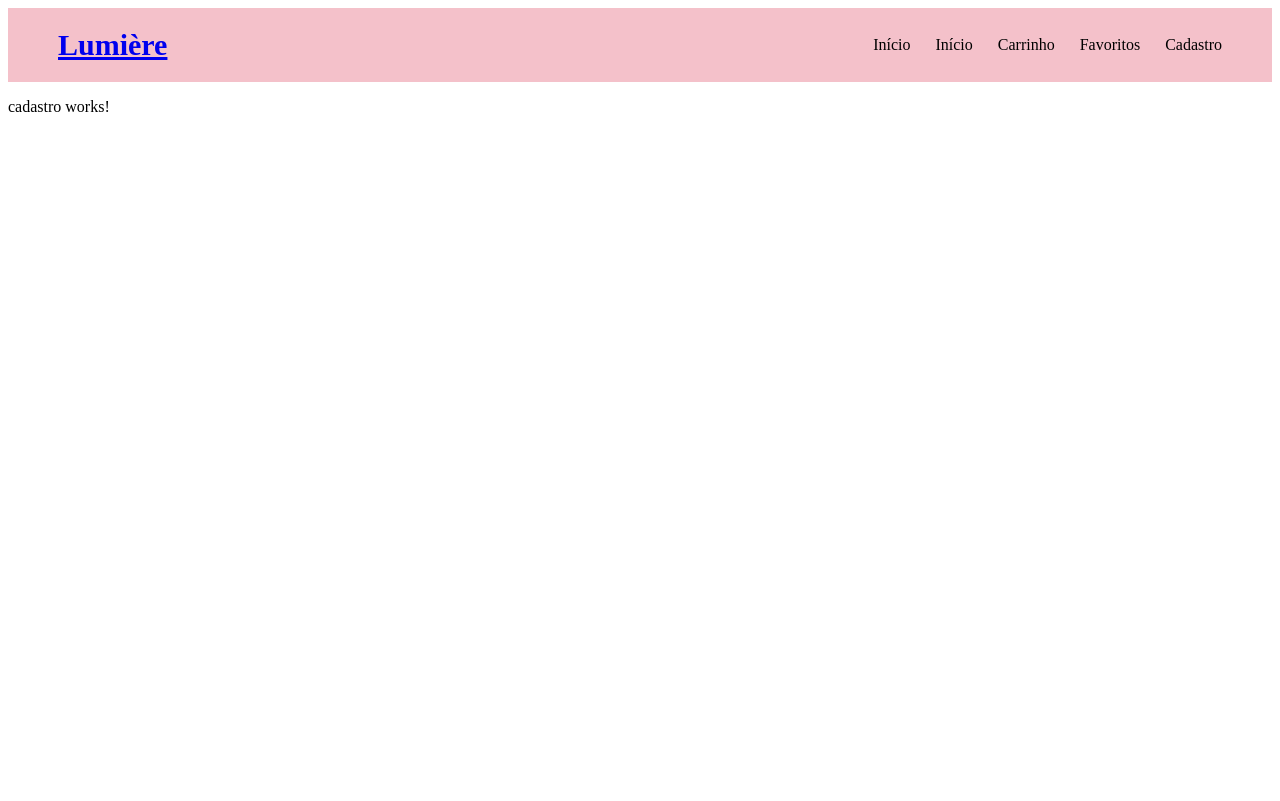
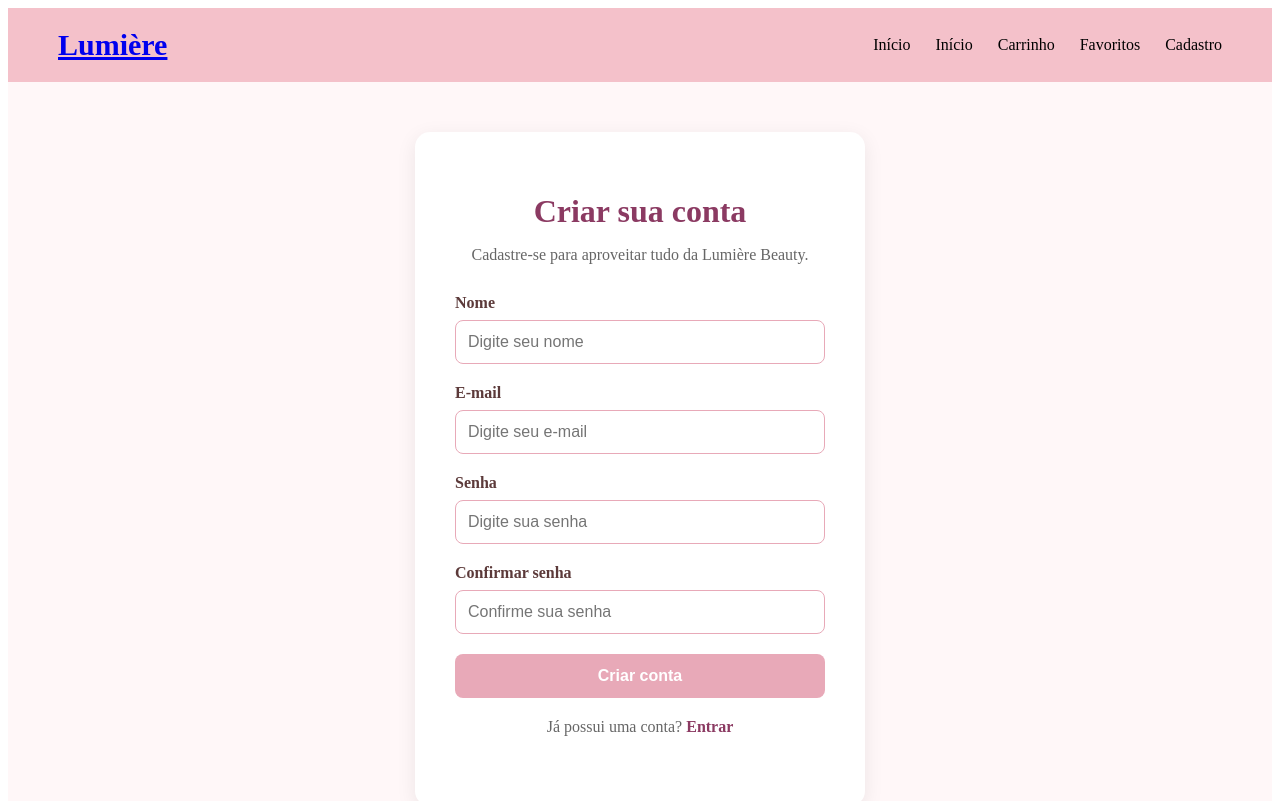
Before and after one commit to 04-rgb/loja-lumier, an Angular app: page /cadastro in a window 1280 px wide. Shown: the top 801 px of the page. Built offline with nearby package versions, Linux system fonts and the light colour scheme.

Commit message:
feat: adionei tela de cadastro

```diff
--- a/src/app/app.html
+++ b/src/app/app.html
@@ -1,3 +1,5 @@
- <app-header></app-header>
+<app-header></app-header>
 
- <router-outlet></router-outlet>
+<router-outlet></router-outlet>
+
+<app-footer></app-footer>
--- a/src/app/app.ts
+++ b/src/app/app.ts
@@ -1,10 +1,12 @@
 import { Component, signal } from '@angular/core';
 import { RouterOutlet } from '@angular/router';
 import { Header } from './components/header/header';
+import { Footer } from './components/footer/footer';
+import { Cadastro } from './pages/cadastro/cadastro';
 
 @Component({
   selector: 'app-root',
-  imports: [RouterOutlet,Header],
+  imports: [RouterOutlet,Header,Footer,Cadastro],
   templateUrl: './app.html',
   styleUrl: './app.css'
 })
--- a/src/app/components/header/header.css
+++ b/src/app/components/header/header.css
@@ -12,7 +12,7 @@
 
 .logo{
     text-decoration: none;
-    color: black;
+    color: #000000;
     font-size: 30px;
     font-weight:bold ;
 }
--- a/src/app/pages/cadastro/cadastro.css
+++ b/src/app/pages/cadastro/cadastro.css
@@ -0,0 +1,80 @@
+.cadastro {
+  min-height: 80vh;
+  display: flex;
+  justify-content: center;
+  align-items: center;
+  padding: 50px 20px;
+  background-color: #fff7f8;
+}
+
+.cadastro-container {
+  width: 100%;
+  max-width: 450px;
+  padding: 40px;
+  background-color: white;
+  border-radius: 15px;
+  box-sizing: border-box;
+  box-shadow: 0 5px 20px rgba(0, 0, 0, 0.08);
+}
+
+.cadastro-container h1 {
+  text-align: center;
+  color: #8B3A62;
+  margin-bottom: 10px;
+}
+
+.cadastro-container > p {
+  text-align: center;
+  color: #666;
+  margin-bottom: 30px;
+}
+
+.campo {
+  display: flex;
+  flex-direction: column;
+  margin-bottom: 20px;
+}
+
+.campo label {
+  margin-bottom: 8px;
+  font-weight: bold;
+  color: #5C3A3A;
+}
+
+.campo input {
+  padding: 12px;
+  border: 1px solid #E8A9B8;
+  border-radius: 8px;
+  font-size: 16px;
+  outline: none;
+}
+
+.campo input:focus {
+  border-color: #8B3A62;
+}
+
+button {
+  width: 100%;
+  padding: 13px;
+  border: none;
+  border-radius: 8px;
+  background-color: #E8A9B8;
+  color: white;
+  font-size: 16px;
+  font-weight: bold;
+  cursor: pointer;
+}
+
+button:hover {
+  background-color: #8B3A62;
+}
+
+.login {
+  margin-top: 20px;
+}
+
+.login a {
+  color: #8B3A62;
+  font-weight: bold;
+  text-decoration: none;
+}
--- a/src/app/pages/cadastro/cadastro.html
+++ b/src/app/pages/cadastro/cadastro.html
@@ -1 +1,37 @@
-<p>cadastro works!</p>
+<main class="cadastro">
+  <div class="cadastro-container">
+
+    <h1>Criar sua conta</h1>
+    <p>Cadastre-se para aproveitar tudo da Lumière Beauty.</p>
+
+    <form>
+      <div class="campo">
+        <label for="nome">Nome</label>
+        <input type="text" id="nome" placeholder="Digite seu nome">
+      </div>
+
+      <div class="campo">
+        <label for="email">E-mail</label>
+        <input type="email" id="email" placeholder="Digite seu e-mail">
+      </div>
+
+      <div class="campo">
+        <label for="senha">Senha</label>
+        <input type="password" id="senha" placeholder="Digite sua senha">
+      </div>
+
+      <div class="campo">
+        <label for="confirmarSenha">Confirmar senha</label>
+        <input type="password" id="confirmarSenha" placeholder="Confirme sua senha">
+      </div>
+
+      <button type="submit">Criar conta</button>
+    </form>
+
+    <p class="login">
+      Já possui uma conta?
+      <a routerLink="/login">Entrar</a>
+    </p>
+
+  </div>
+</main>
```
